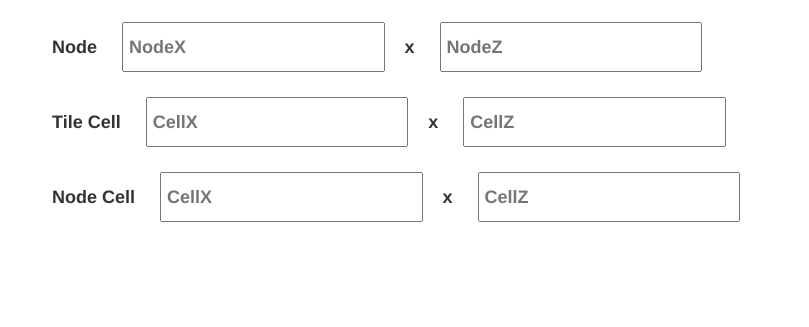
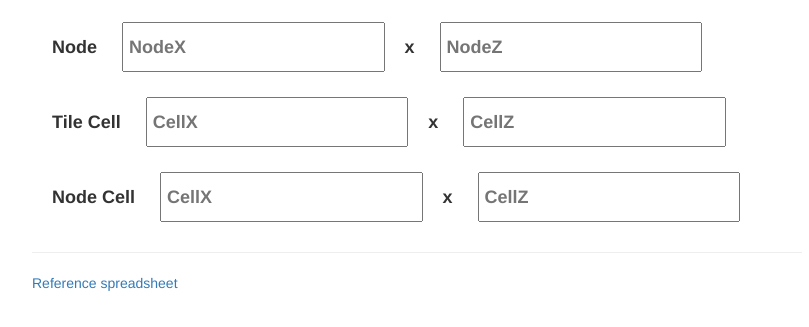
Before and after one commit to VirtualParadise/TerrainCalc, a plain HTML site: page index.html in a window 1280 px wide. Shown: the part 415-742 px from the top of the page, without its empty margins (223-1032 px from the left). Drawn offline with nearby package versions, Linux system fonts and the light colour scheme.

Commit message:
added link to reference spreadsheet

```diff
--- a/index.html
+++ b/index.html
@@ -70,6 +70,10 @@
                 <input readonly id="terrNodeCellZ" type="number" placeholder="CellZ">
             </label>
         </form>
+
+        <hr />
+
+        <a href="https://docs.google.com/spreadsheets/d/1zK9xh0se9edJRqWWdNZn7USKsZwdkrrnKrEJe1pf0RA/edit?usp=sharing">Reference spreadsheet</a>
     </div>
 </div>
 </body>
```
